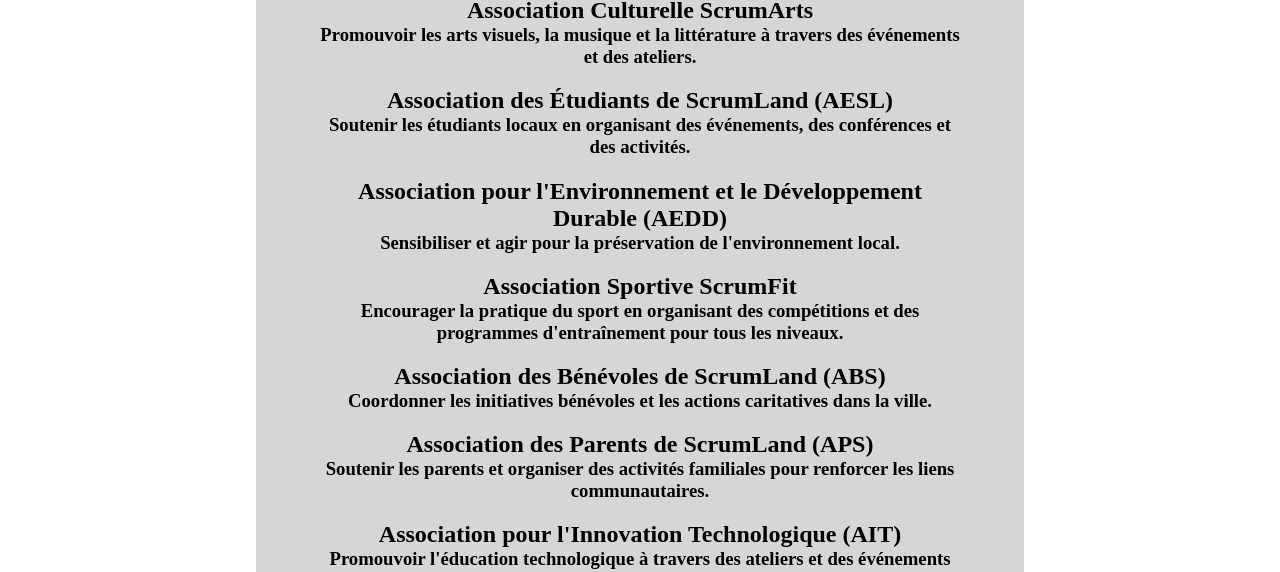
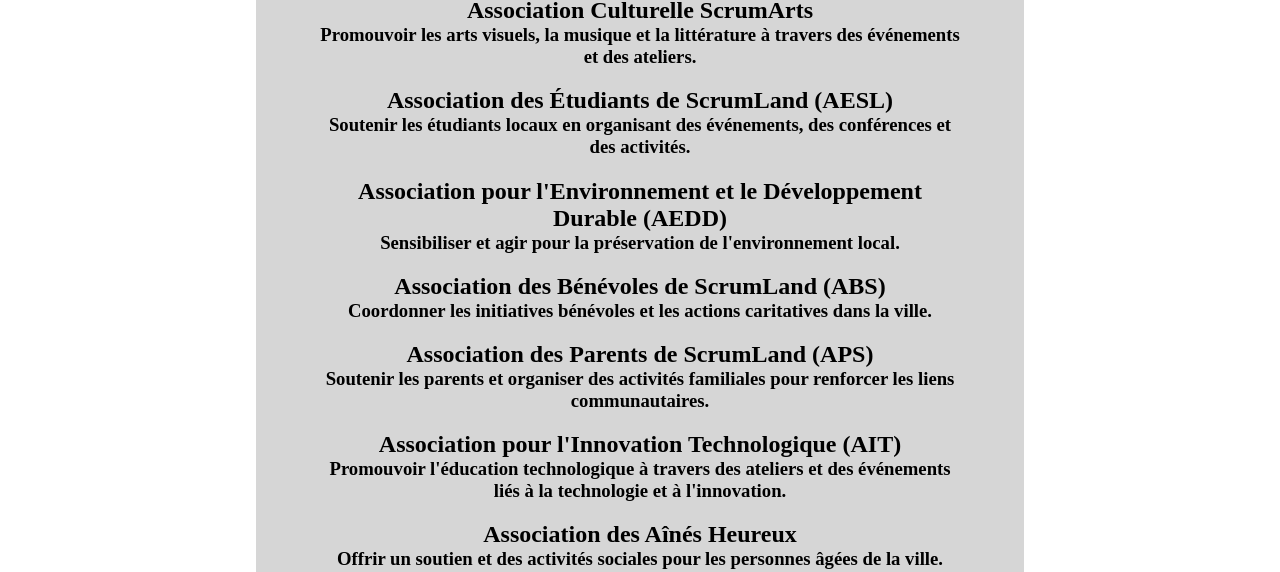
Before and after one commit to D-Lilian/R3.10_TD, a plain HTML site: page liste_assos.html in a window 1280 px wide. Shown: the part 220-792 px from the top of the page. Drawn offline with Linux system fonts and the light colour scheme.

Commit message:
delete sport assos

```diff
--- a/liste_assos.html
+++ b/liste_assos.html
@@ -57,12 +57,6 @@
         Sensibiliser et agir pour la préservation de l'environnement local.
     </h3>
     <h2>
-        Association Sportive ScrumFit
-    </h2>
-    <h3>
-        Encourager la pratique du sport en organisant des compétitions et des programmes d'entraînement pour tous les niveaux.
-    </h3>
-    <h2>
         Association des Bénévoles de ScrumLand (ABS)
     </h2>
     <h3>
```
